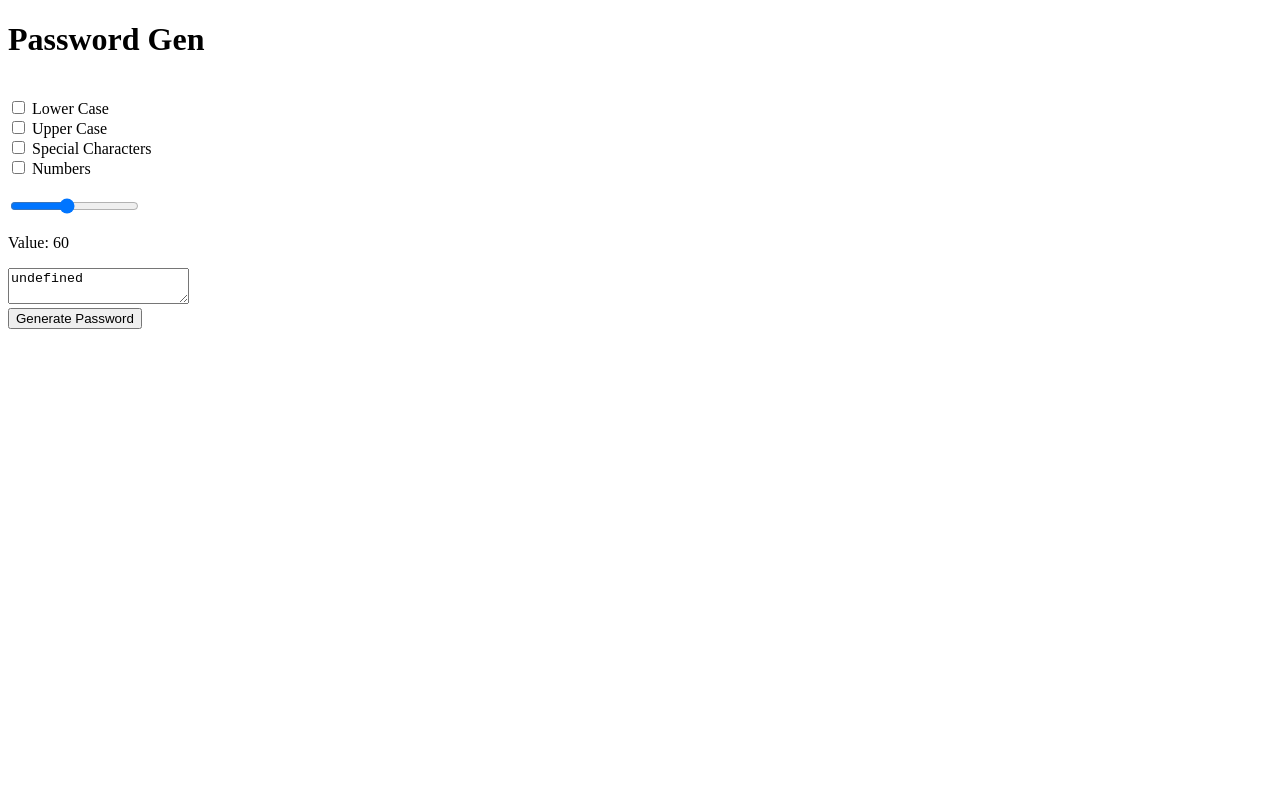
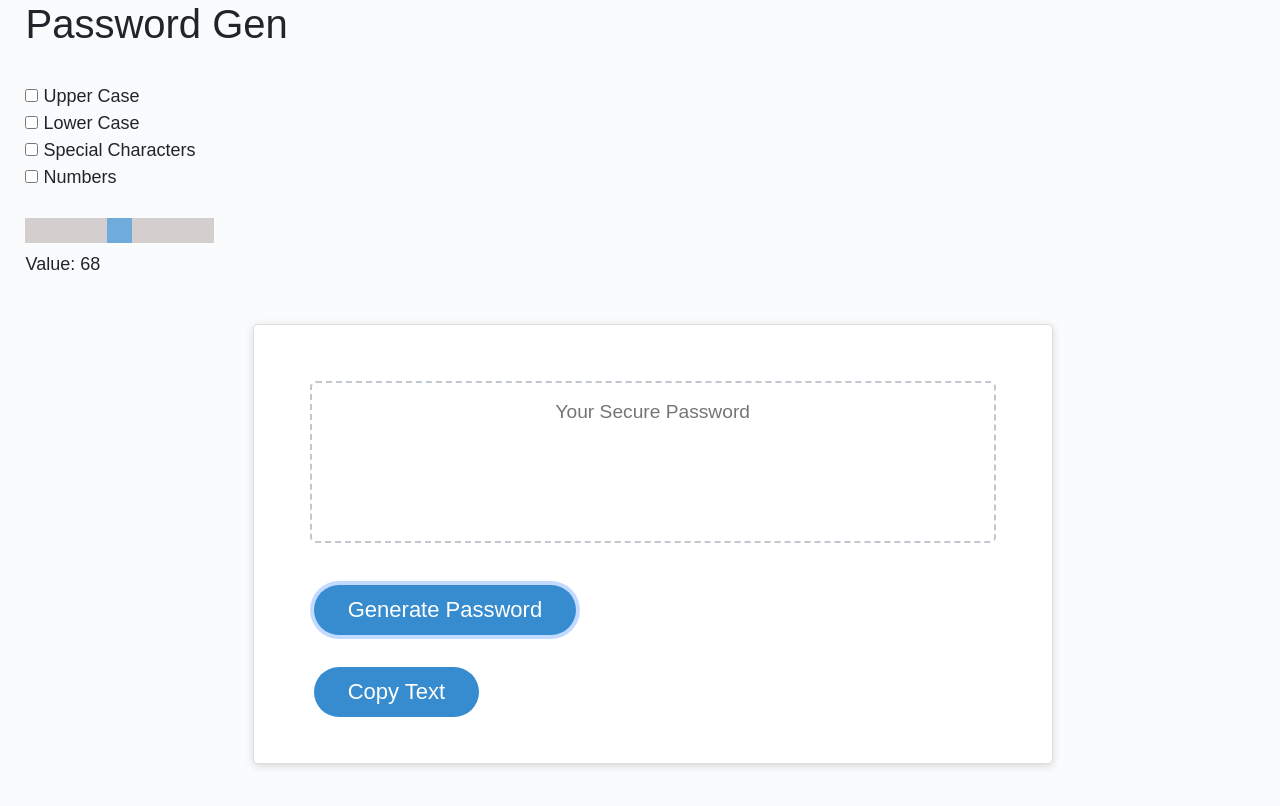
Before and after one commit to jsiraco/JsPasswordGenerator, a plain HTML site: page Develop/index.html in a window 1280 px wide. Both pictures are taken after a click on the button "Generate Password". Drawn offline with nearby package versions, Linux system fonts and the light colour scheme.

Commit message:
Comments, CSS, HTML, JS changes

```diff
--- a/Develop/index.html
+++ b/Develop/index.html
@@ -1,10 +1,13 @@
 <!DOCTYPE html>
 <html lang="en">
-
+<!-- initializes CSS and HTML -->
 <head>
     <meta charset="UTF-8" />
     <meta name="viewport" content="width=device-width, initial-scale=1.0" />
-    <title>Rock, Paper, Scissors</title>
+    <title>Password Generator</title>
+    <link href="https://cdn.jsdelivr.net/npm/bootstrap@5.0.2/dist/css/bootstrap.min.css" rel="stylesheet"
+        integrity="sha384-EVSTQN3/azprG1Anm3QDgpJLIm9Nao0Yz1ztcQTwFspd3yD65VohhpuuCOmLASjC" crossorigin="anonymous">
+    <link rel="stylesheet" href="style.css" />
 </head>
 
 <body>
@@ -12,13 +15,14 @@
         Password Gen
     </h1>
     <br>
-    <div class="checkboxes">
+    <!-- Creates checkboxes for each of the operators our password must be able to include -->
+    <section class="checkboxes">
+        <input type="checkbox" id="upperCase" name="upperCase" value="IncludeUpperCase">
+        <label for="option2">Upper Case</label>
+        <br>
+
         <input type="checkbox" id="lowerCase" name="lowerCase" value="IncludeLowerCase">
         <label for="option1">Lower Case</label>
-        <br>
-
-        <input type="checkbox" id="upperCase" name="upperCase" value="IncludeUpperCase">
-        <label for="option2">Upper Case</label>
         <br>
 
         <input type="checkbox" id="specialChar" name="specialChar" value="IncludeSpecialChar">
@@ -27,30 +31,37 @@
 
         <input type="checkbox" id="num" name="num" value="IncludeNum">
         <label for="option4">Numbers</label>
-    </div>
+    </section>
     <br>
-
-    <div class="slidecontainer">
-        <input type="range" min="8" max="128" value="60" class="slider" id="myRange">
+<!-- Creates a slider for the length of the password -->
+<!-- The maximum and minimum values have been set so the user cannot set anything out of range -->
+    <section class="slidecontainer">
+        <input type="range" min="8" max="128" value="68" class="slider" id="myRange">
         <p>
             Value: <span id="demo"></span>
         </p>
-    </div>
+    </section>
 
-    <div class="wrapper">
-        <div class="card">
+ <!-- Creates a wrapper to put the text area and buttons in -->
+    <main class="wrapper">
+        <section class="card">
             <div class="card-body">
-                <textarea
-                readonly id="password"
-                placeholder="Your Secure Password"
-                aria-label="Generated Password"
-                ></textarea>
+                <textarea readonly id="password" placeholder="Your Secure Password"
+                    aria-label="Generated Password"></textarea>
             </div>
-
             <div class="generate">
                 <button id="generate" class="btn">Generate Password</button>
             </div>
-            <script src="./script.js"></script>
+
+            <div class="clipboard">
+                <!-- Attaches a function to a click of the clipboard button -->
+                <button class="btn" onclick="clipFunc()">Copy Text</button>
+            </div>
+        </section>
+    </main>
+
+    <!-- Initializes JS -->
+    <script src="./script.js"></script>
 </body>
 
 </html>
--- a/Develop/script.js
+++ b/Develop/script.js
@@ -1,41 +1,48 @@
 // Assignment Code
-let generateBtn = document.querySelector("#generate")
-let password = "TestPass";
+//Creating variables and accessing pieces of the HTML
+let generateBtn = document.querySelector("#generate");
 let passLength = 0;
 
+//Creating variables for the 4 operators the password can generate by
 const upperCase = document.getElementById("lowerCase");
 const lowerCase = document.getElementById("upperCase");
 const number = document.getElementById("num");
 const specialChar = document.getElementById("specialChar");
+const resultsArea = document.getElementById("password");
 
-
+//Accesses the slider in the html
 let slider = document.getElementById("myRange");
 let output = document.getElementById("demo");
 output.innerHTML = slider.value;
 
-
+//Makes the slider display its current value on the HTML page
 slider.oninput = function () {
   output.innerHTML = this.value;
 }
 
+//Creates an even that says when on click of the generate button, we do several things
 generateBtn.addEventListener("click", () => {
+  //Here we check to see which of the check boxes are checked, and creates variables for each of those operators
   const length = +myRange.value;
   const hasUpper = upperCase.checked;
   const hasLower = lowerCase.checked;
   const hasNum = number.checked;
   const hasSpecialChar = specialChar.checked;
 
-  console.log(length, hasLower, hasNum, hasUpper, hasSpecialChar);
-  password = generatePassword(length, hasLower, hasNum, hasUpper, hasSpecialChar);
+  //Sets the inner text area of the password to the generate password function taking each of our operators as a value
+  resultsArea.innerText = generatePassword(length, hasUpper, hasLower, hasNum, hasSpecialChar);
 });
 
-function generatePassword(length, lower, number, upper, specialChar) {
+//sets up the generate password function
+function generatePassword(length, upper, lower, number, specialChar) {
+  //Creates an empty string for the password that we will change later
   let generatedPassword = "";
 
-  const typeAmount = lower + number + upper + specialChar;
+  //Determines the amount of operators we have selected
+  const typeAmount = upper + lower + number  + specialChar;
 
-  console.log(typeAmount);
-
+  //Creates an array of the the operators we have selected
+  //Uses the {} brackets to determine if they're are checked(true/fale) then filters out the false operators
   const typesArray = [
     { upper },
     { lower },
@@ -45,59 +52,66 @@ function generatePassword(length, lower, number, upper, specialChar) {
       item => Object.values(item)[0]
     );
 
-      console.log(typesArray);
-
-      // if (typesAmount === 0) {
-      //   return "";
-      // }
-
-      // for(let i = 0; i < length.length; i++) {
-
-      // }
+    //If no operators are selected, then we return an empty string
+  if (typeAmount === 0) {
+    return "";
   }
 
+  //Loops through the generate function for each operator and generates a random operator up to the length selected by the slider length variable
+  for (let i = 0; i < length; i += typeAmount) {
+    typesArray.forEach(type => {
+      //gives us the key (true/false) for each type operator selected
+      const myFunc = Object.keys(type)[0];
+
+      //appends onto the empty generated password we initialized earlier
+      generatedPassword += randoms[myFunc]();
+    });
+  }
+
+  //Created a final password variable equal to the generated password, then returns it so it can be used to print into the text area of the HTML element
+  const finalPassword = generatedPassword;
+  return finalPassword;
+}
+
+//Generates a random uppercase letter by parsing a string containing all of the letters
 let randomUpper = () => {
   const upper = "QWERTYUIOPASDFGHJKLZXCVBNM";
   return upper[Math.floor(Math.random() * upper.length)]
 }
 
+//Generates a random lowercase letter by parsing a string containing all of the letters
 let randomLower = () => {
   const lower = "qwertyuiopasdfghjklzxcvbnm";
   return lower[Math.floor(Math.random() * lower.length)]
 }
 
+//Generates a random number by parsing a string containing all of the numbers
 let randomNum = () => {
   const num = "0123456789";
   return num[Math.floor(Math.random() * num.length)]
 }
 
+//Does the same for the symbols too
 let randomSymbol = () => {
   const symbols = "!#$%&'()*+,-./:;<=>?@[\]^_`{|}~";
   return symbols[Math.floor(Math.random() * symbols.length)]
 }
 
+//sets up my variables in an array after they are generated
 const randoms = {
   lower: randomLower,
   upper: randomUpper,
-        num: randomNum,
-        symbol: randomSymbol,
+  number: randomNum,
+  specialChar: randomSymbol,
 };
 
-    let writePassword = () => {
-      const password = randoms.join();
-      console.log(password);
-      return password;
+//executes the clipFun initialized in the HTML to copy the text value to the clipboard
+function clipFunc() {
+  let copyText = document.getElementById("password");
+
+  copyText.select();
+  copyText.setSelectionRange(0, 99999);
+
+  document.execCommand("copy");
+  alert("Success!");
 }
-
-    // Write password to the #password input
-    let = writePassword = () => {
-      let password = generatePassword();
-      let passwordText = document.querySelector("#password");
-
-      passwordText.value = password;
-
-    }
-
-
-    // Add event listener to generate button
-    generateBtn.addEventListener("click", writePassword);
--- a/Develop/style.css
+++ b/Develop/style.css
@@ -10,11 +10,13 @@ body,
   height: 100%;
   margin: 0;
   padding: 0;
+  padding-left: 1%;
 }
 
 body {
   font-family: sans-serif;
   background-color: #f9fbfd;
+  font-size: large;
 }
 
 .wrapper {
@@ -28,6 +30,26 @@ header {
   padding: 20px;
   padding-top: 0px;
   color: hsl(206, 17%, 28%);
+}
+/* Removes the default appearance of the slider and sets the new width and height*/
+.slider {
+  -webkit-appearance: none;
+  width: 15%;
+  height: 25px;
+  background: #c5bcbc;
+  outline: none;
+  opacity: 0.7;
+  transition: opacity .2s;
+}
+
+/* Creates a new thumbnail for the slider to match the new button colors */
+.slider::-webkit-slider-thumb {
+  -webkit-appearance: none;
+  appearance: none;
+  width: 25px;
+  height: 25px;
+  background: hsl(206, 61%, 51%);
+  cursor: pointer;
 }
 
 .card {
@@ -74,7 +96,8 @@ header {
 
 .btn {
   border: none;
-  background-color: hsl(360, 91%, 36%);
+  background-color: hsl(206, 61%, 51%);
+  ;
   border-radius: 25px;
   box-shadow: rgba(0, 0, 0, 0.1) 0px 1px 6px 0px rgba(0, 0, 0, 0.2) 0px 1px 1px
     0px;
```
Lines whose indentation alone changed are shown as unchanged.
